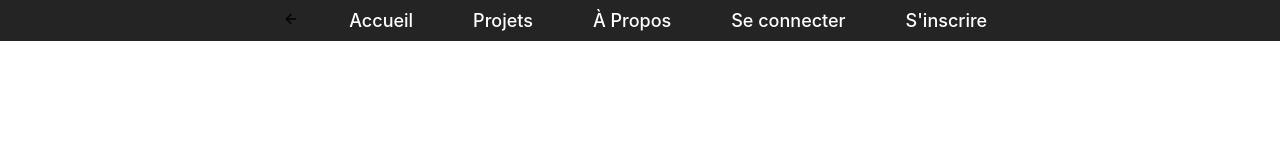
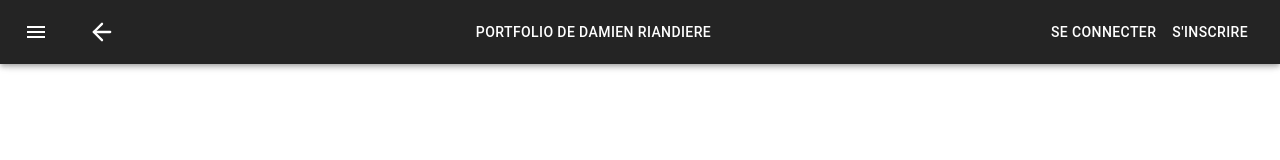
Before and after one commit to damienriandiere/frontend_portfolio, a React (Vite) app: page /project/1 in a window 1280 px wide. Shown: the top 160 px of the page. Built offline with nearby package versions, Linux system fonts and the light colour scheme; no server answers.

Commit message:
Update navbar with material-ui

```diff
--- a/src/components/NavBar.jsx
+++ b/src/components/NavBar.jsx
@@ -1,12 +1,19 @@
+import { AppBar, Toolbar, Alert, Button, IconButton, Menu, MenuItem } from '@mui/material';
+import MenuIcon from '@mui/icons-material/Menu';
+import { FiArrowLeft } from 'react-icons/fi';
 import { useState } from 'react';
+import CheckIcon from '@mui/icons-material/Check';
 import useAuth from './useAuth';
-import { FiArrowLeft } from 'react-icons/fi';
-import Alert from '@mui/material/Alert';
-import CheckIcon from '@mui/icons-material/Check';
 
-function Navbar() {
+
+export default function Navbar() {
   const isLoggedIn = useAuth();
+  const [menuAnchor, setMenuAnchor] = useState(null);
   const [showAlert, setShowAlert] = useState(false);
+
+  const handleMenuOpen = (event) => {
+    setMenuAnchor(event.currentTarget);
+  };
 
   const handleLogout = () => {
     localStorage.removeItem('token');
@@ -17,25 +24,61 @@ function Navbar() {
     }, 2000);
   };
 
+  const handleMenuClose = () => {
+    setMenuAnchor(null);
+  };
+
+  const handleMenuItemClick = (pageURL) => {
+    window.location.href = pageURL;
+    handleMenuClose();
+  };
+
   const handleGoBack = () => {
     window.history.back();
   };
 
   return (
-    <div className="navbar navbar-fixed-top">
-      <div>
-        <button onClick={handleGoBack} style={{ backgroundColor: '#242424' }}>
+    <AppBar position="fixed" sx={{ bgcolor: '#242424' }}>
+      <Toolbar>
+        <IconButton
+          size="large"
+          edge="start"
+          color="inherit"
+          aria-label="menu"
+          sx={{ mr: 2 }}
+          onClick={handleMenuOpen}
+        >
+          <MenuIcon />
+        </IconButton>
+        <Menu
+          anchorEl={menuAnchor}
+          open={Boolean(menuAnchor)}
+          onClose={handleMenuClose}
+        >
+          <MenuItem onClick={() => handleMenuItemClick('/')}>Accueil</MenuItem>
+          <MenuItem onClick={() => handleMenuItemClick('/contact')}>A propos</MenuItem>
+          <MenuItem onClick={() => handleMenuItemClick('/projects')}>Projects</MenuItem>
+          {isLoggedIn ? (
+          <Button onClick={() => handleMenuItemClick('/dashboard')}>Dashboard</Button>
+          ) : (<></>
+          )}
+        </Menu>
+        <IconButton
+          size="large"
+          color="inherit"
+          aria-label="back"
+          onClick={handleGoBack}
+          sx={{ mr: 2 }}
+        >
           <FiArrowLeft />
-        </button>
-          <a href="/" className="nav-item">Accueil</a>
-          <a href="/projects" className="nav-item">Projets</a>
-          <a href="/contact" className="nav-item">À Propos</a>
-          {isLoggedIn ? (
-            <a onClick={handleLogout} className="nav-item">Se déconnecter</a>
+        </IconButton>
+        <Button href="/" color="inherit" sx={{ flexGrow: 1 }}>Portfolio de Damien Riandiere</Button>
+        {isLoggedIn ? (
+          <Button onClick={handleLogout} color="inherit">Se déconnecter</Button>
           ) : (
             <>
-              <a href="/login" className="nav-item">Se connecter</a>
-              <a href="/register" className="nav-item">S&apos;inscrire</a>
+              <Button href="/login" color="inherit">Se connecter</Button>
+              <Button href="/register" color="inherit">S&apos;inscrire</Button>
             </>
           )}
           {showAlert && (
@@ -43,9 +86,7 @@ function Navbar() {
               Vous avez été déconnecté avec succès.
             </Alert>
         )}
-      </div>
-    </div>
+      </Toolbar>
+    </AppBar>
   );
 }
-
-export default Navbar;
```
